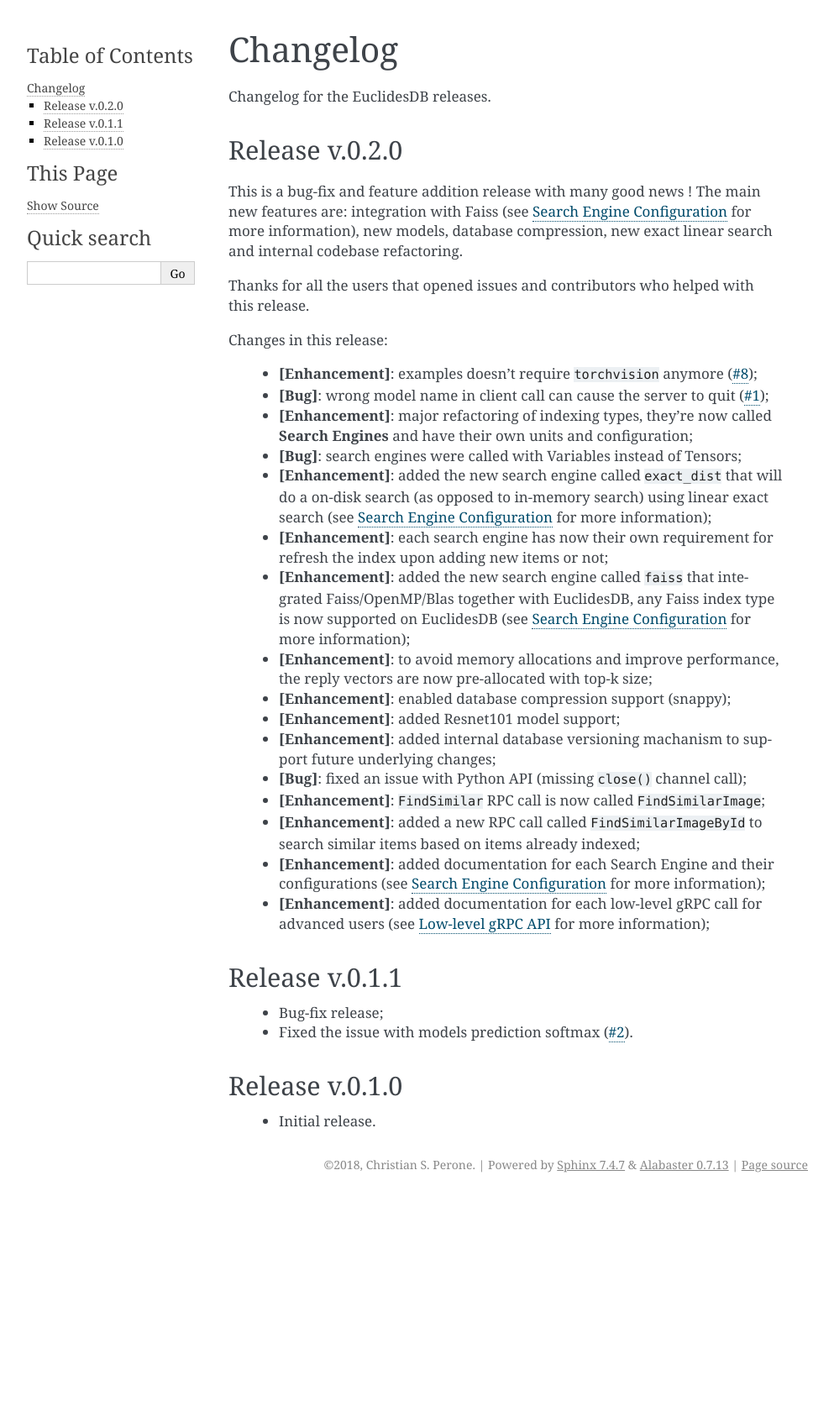
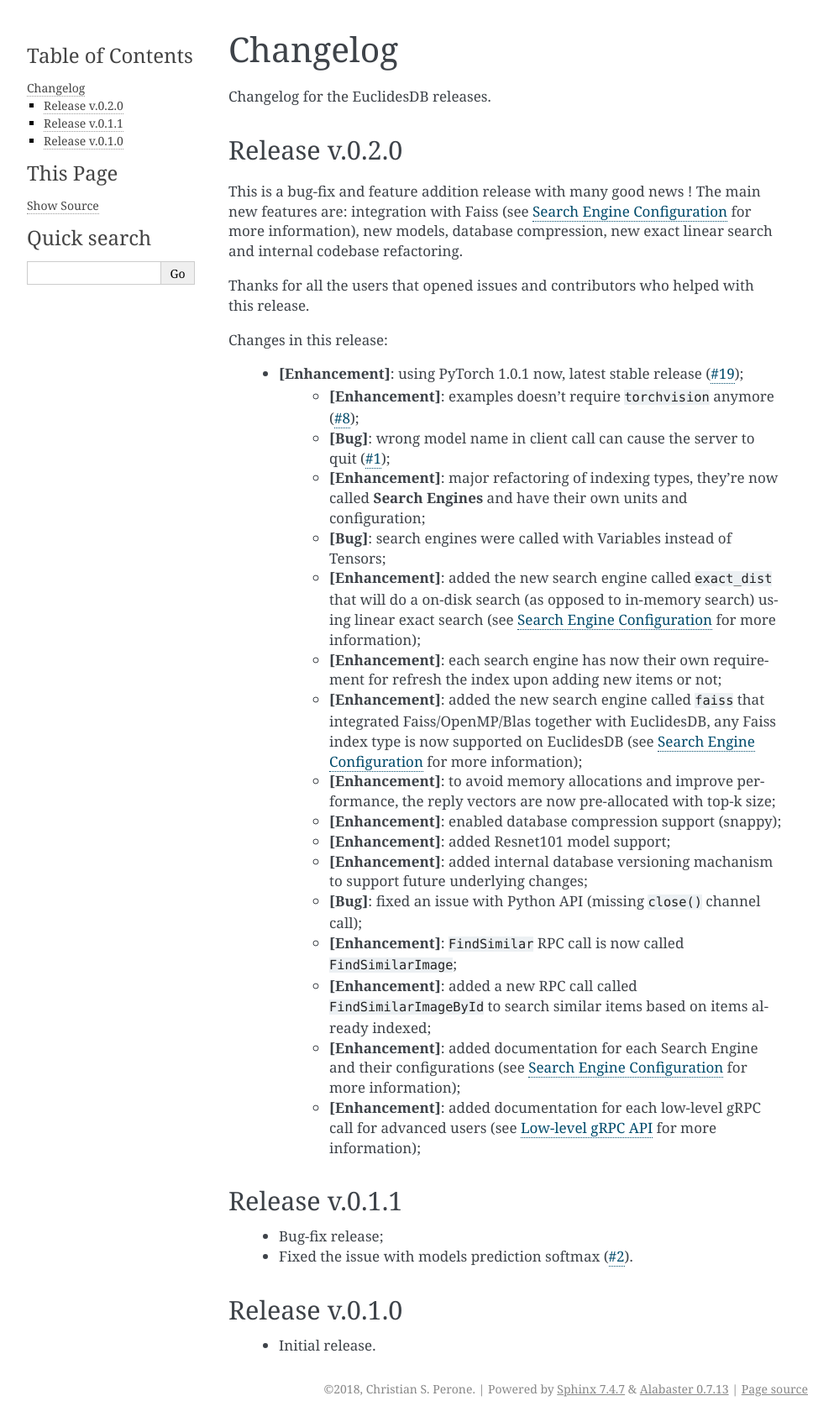
Before and after one commit to perone/euclidesdb, a Sphinx documentation site: the page built from docs/source/changelog.rst, in a window 1280 px wide. Shown: the whole page at 84% size, without its empty margins (148-1141 px from the left). Built offline with Sphinx 7.4.7, drawn with Linux system fonts in a browser that asks for light colours; before the commit the page ends 1426 px from its top, so only the background shows below that.

Commit message:
Adjusting the changelog.

```diff
--- a/docs/source/changelog.rst
+++ b/docs/source/changelog.rst
@@ -10,6 +10,7 @@ Thanks for all the users that opened issues and contributors who helped with thi
 
 Changes in this release:
 
+    - **[Enhancement]**: using PyTorch 1.0.1 now, latest stable release (`#19 <https://github.com/perone/euclidesdb/issues/19>`_);
 	- **[Enhancement]**: examples doesn't require ``torchvision`` anymore (`#8 <https://github.com/perone/euclidesdb/pull/8>`_);
 	- **[Bug]**: wrong model name in client call can cause the server to quit (`#1 <https://github.com/perone/euclidesdb/issues/1>`_);
 	- **[Enhancement]**: major refactoring of indexing types, they're now called **Search Engines** and have their own units and configuration;
```
